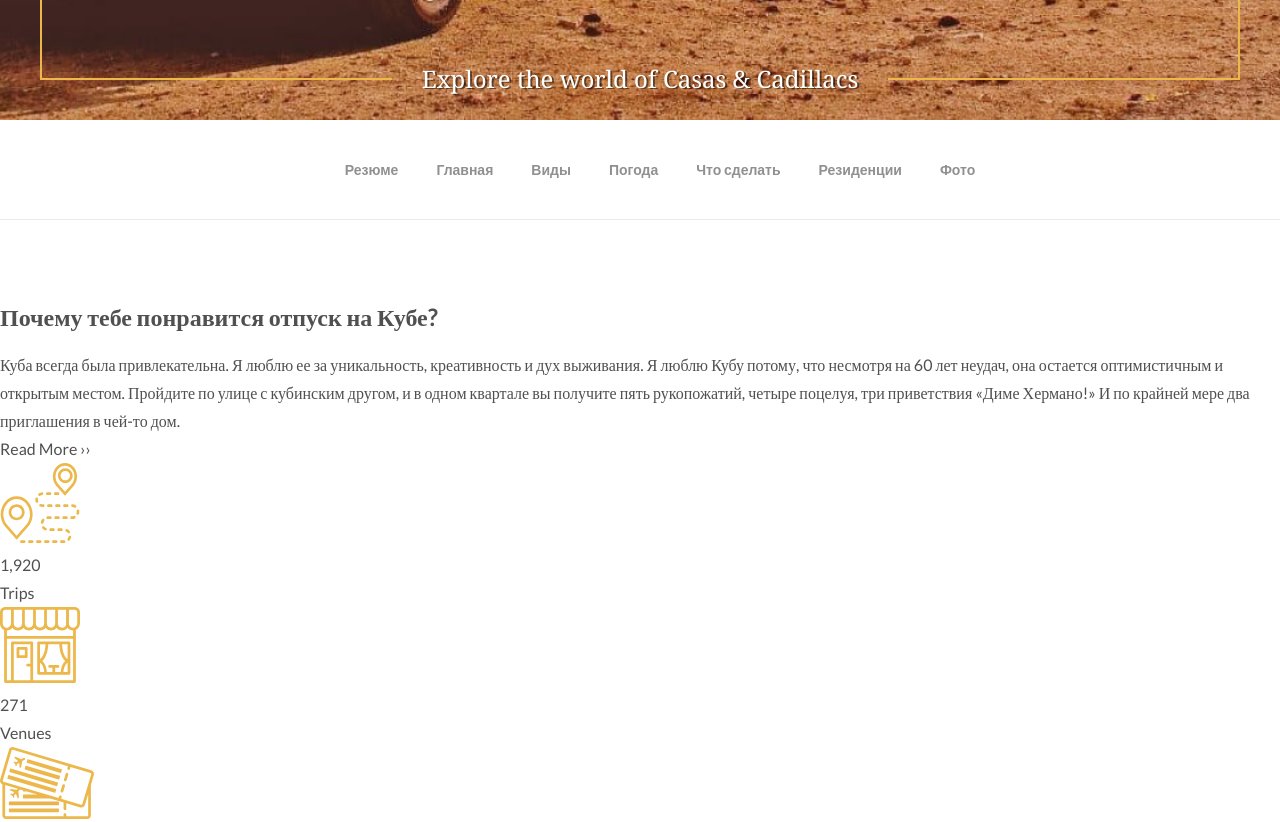
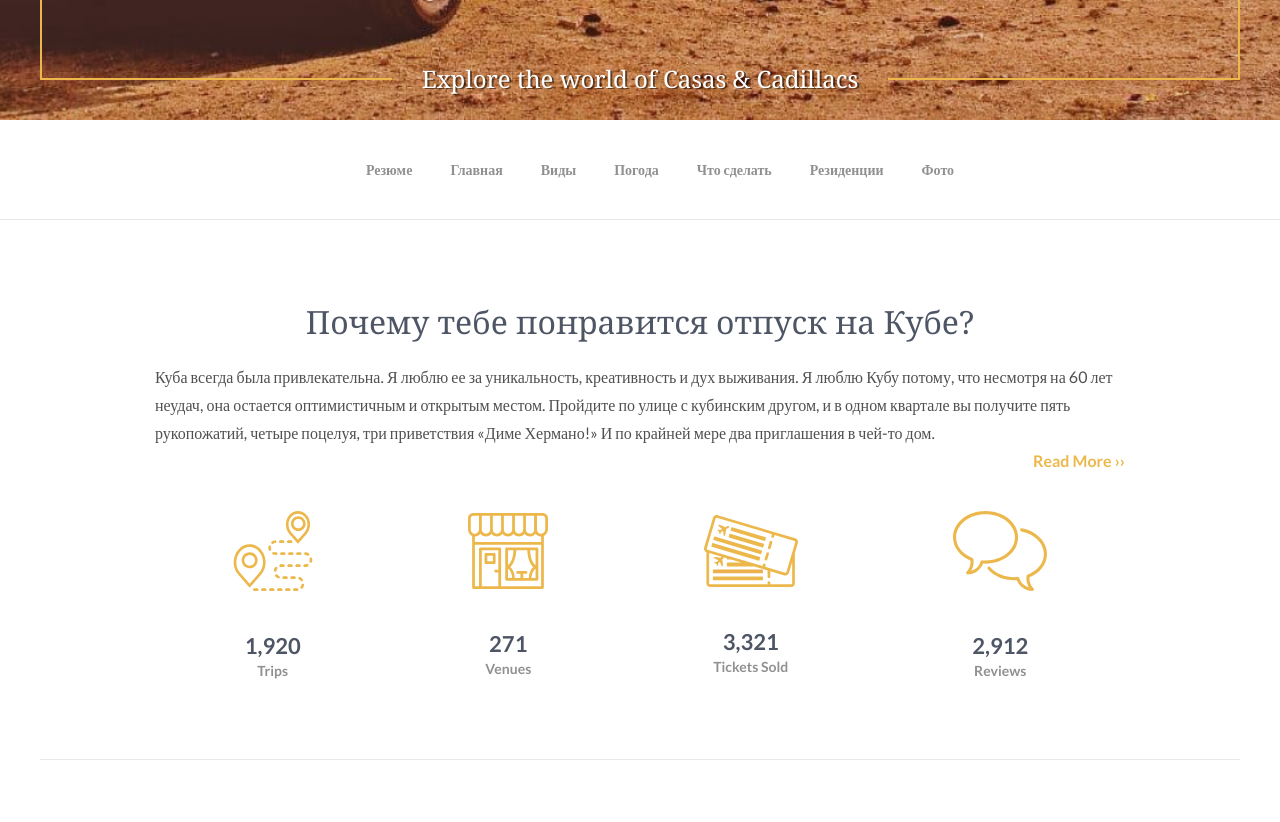
Before and after one commit to Vidiborets0012/kuba, a plain HTML site: page index.html in a window 1280 px wide. Shown: the part 680-1502 px from the top of the page. Drawn offline with nearby package versions, Linux system fonts and the light colour scheme.

Commit message:
add styles to the reason section

```diff
--- a/css/style.css
+++ b/css/style.css
@@ -5,6 +5,7 @@
 }
 
 h1,
+h2,
 p {
   margin: 0;
 }
@@ -20,11 +21,26 @@ a {
 }
 
 body {
-  font-family: 'Lato', serif;
+  font-family: 'Lato';
   font-weight: 400;
   font-size: 16px;
   line-height: 28px;
   color: #505050;
+}
+
+.container {
+  max-width: 1200px;
+  padding: 0 15px;
+  margin: 0 auto;
+}
+
+.container-content {
+  max-width: 970px;
+  margin: 0 auto;
+}
+
+.section-line {
+  border-bottom: 1px solid rgba(208, 212, 216, 0.5);
 }
 
 .header {
@@ -47,7 +63,7 @@ body {
   flex-direction: column;
   height: 100%;
   color: #fff;
-  font-family: 'Georgia', sans-serif;
+  font-family: 'Georgia';
 }
 
 .header-title {
@@ -96,7 +112,7 @@ body {
 }
 
 .menu-list-link {
-  font-family: 'Lato', sans-serif;
+  font-family: 'Lato';
   font-weight: 700;
   font-size: 14px;
   line-height: 19px;
@@ -110,3 +126,51 @@ body {
   color: #4e5665;
   border-bottom: 4px solid #ecb84c;
 }
+
+.reason {
+  margin-bottom: 80px;
+}
+
+.reason-title {
+  font-family: 'Georgia';
+  font-weight: 400;
+  font-size: 32px;
+  line-height: 38px;
+  text-align: center;
+  color: #4e5665;
+  margin-bottom: 22px;
+}
+
+.reason-link {
+  text-align: right;
+}
+
+.reason-link a {
+  font-weight: 700;
+  color: #ecb84c;
+  margin-bottom: 36px;
+}
+
+.reason-stats {
+  display: flex;
+  justify-content: space-around;
+  align-items: center;
+  text-align: center;
+  padding-bottom: 80px;
+}
+
+.reason-stats-num {
+  margin-top: 32px;
+  font-weight: 700;
+  font-size: 22px;
+  line-height: 30px;
+  color: #4e5665;
+}
+
+.reason-stats-text {
+  margin-top: 1px;
+  font-weight: 700;
+  font-size: 14px;
+  line-height: 17px;
+  color: #909090;
+}
--- a/index.html
+++ b/index.html
@@ -49,19 +49,19 @@
     </header>
 
     <section class="reason">
-      <div class="container">
+      <div class="container section-line">
         <h2 class="reason-title">Почему тебе понравится отпуск на Кубе?</h2>
-        <p class="reason-text">
+        <p class="reason-text container-content">
           Куба всегда была привлекательна. Я люблю ее за уникальность, креативность и дух выживания.
           Я люблю Кубу потому, что несмотря на 60 лет неудач, она остается оптимистичным и открытым
           местом. Пройдите по улице с кубинским другом, и в одном квартале вы получите пять
           рукопожатий, четыре поцелуя, три приветствия «Диме Хермано!» И по крайней мере два
           приглашения в чей-то дом.
         </p>
-        <div class="reason-link">
+        <div class="reason-link container-content">
           <a href="">Read More ››</a>
         </div>
-        <div class="reason-stats">
+        <div class="reason-stats container-content">
           <div class="reason-stats-item">
             <img class="reson-stats-images" src="images/stats-icon-1.svg" alt="" />
             <p class="reason-stats-num">1,920</p>
```
